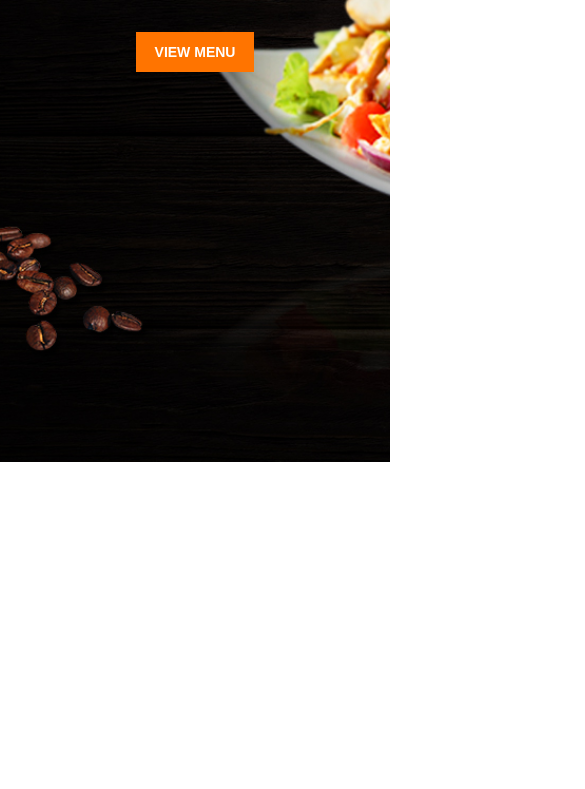
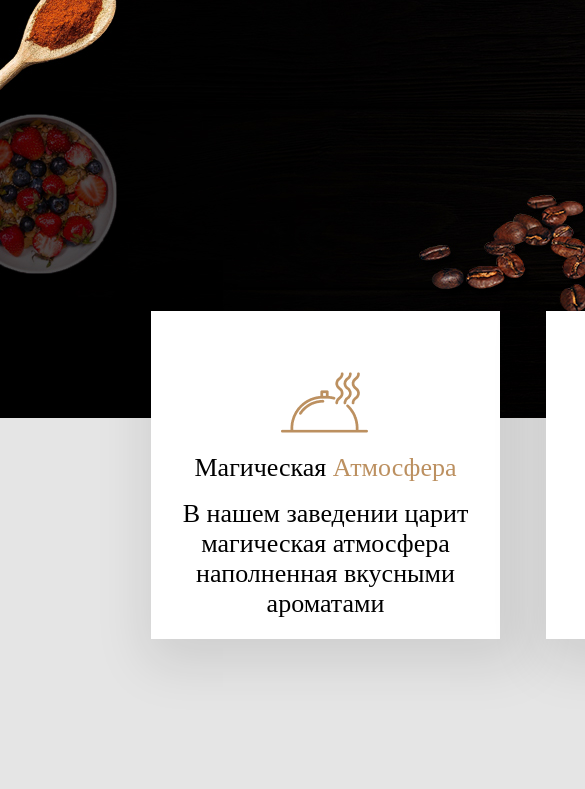
Before and after one commit to VitaliyKrymov/apr_2021_git, a plain HTML site: page HTMLhomework/restaurant/index.html in a window 390 px wide. Shown: the part 382-1171 px from the top of the page, 585 px wide, since content can reach past the window. Before the commit the page ends 844 px from the top, so only its background shows below. Drawn offline with Linux system fonts and the light colour scheme.

Commit message:
restaurant add mobile version 29 10 21

```diff
--- a/HTMLhomework/restaurant/css/style.css
+++ b/HTMLhomework/restaurant/css/style.css
@@ -132,13 +132,15 @@ table {
 }
 
 .wrapper {
-    max-width: 1200px;
+    max-width: 1440px;
     margin: 0 auto;
     padding: 0 20px;
 }
 
 .header {
-    height: 100vh;
+    /*height: 100vh;*/
+    width: 1440px;
+    height: 800px;
     background: url("../image/bg.png") no-repeat center/cover;
 }
 
@@ -268,5 +270,60 @@ table {
     display: none;
     width: 30px;
     flex-direction: column;
-    row-gap:4px ;
+    row-gap: 4px;
 }
+
+.dishes {
+    width: 1440px;
+    height: 371px;
+    display: flex;
+    background-color: #E5E5E5;
+    justify-content: center;
+    box-sizing: border-box;
+}
+
+.intro__box {
+    width: 1138px;
+    height: 328px;
+    position: relative;
+    top: -107px;
+    display: flex;
+    justify-content: space-between;
+}
+
+.intro {
+    width: 349px;
+    height: 328px;
+    background-color: #FFFFFF;
+    position: relative;
+    box-shadow: 10px 10px 50px 15px rgba(0, 0, 0, 0.1);
+    display: flex;
+    flex-direction: column;
+    align-items: center;
+
+}
+
+.intro_img {
+    margin: 48px 132px 4px 130px;
+}
+
+.intro_plus {
+    Font-family: serif;
+    font-size: 26px;
+    line-height: 30px;
+    height: 26px;
+}
+
+.p_broun {
+    color: #BC9060;
+}
+
+.about_restaurant {
+    width: 376px;
+    height: 85px;
+    Font-family: serif;
+    font-size: 26px;
+    line-height: 30px;
+    margin-top: 20px;
+    text-align: center;
+}
--- a/HTMLhomework/restaurant/index.html
+++ b/HTMLhomework/restaurant/index.html
@@ -59,6 +59,34 @@
         </div>
     </div>
 
+    <div class="dishes ">
+        <div class="intro__box">
+
+            <div class="intro">
+                <div class="intro_img"><img src="image/Mask%20Group.png" alt="imageIntro"></div>
+                <p class="intro_plus"><span class="p_black">Магическая</span> <span class="p_broun">Атмосфера</span></p>
+                <div class="about_restaurant">В нашем заведении царит магическая атмосфера
+                    наполненная вкусными ароматами</div>
+            </div>
+
+            <div class="intro">
+                <div class="intro_img"><img src="image/Mask%20Group.png" alt="imageIntro"></div>
+                <p class="intro_plus"><span class="p_black">Лучшее качество</span> <span class="p_broun">Еды</span></p>
+                <div class="about_restaurant"><p>Качество нашей</p> <p>Еды - отменное!</p></div>
+
+            </div>
+            <div class="intro">
+                <div class="intro_img"><img src="image/Mask%20Group.png" alt="imageIntro"></div>
+                <p class="intro_plus"><span class="p_black">Недорогая</span> <span class="p_broun">Еда</span></p>
+                <div class="about_restaurant"><p>Стоимость нашей Еды</p>
+                    <p>зависит только от ее</p> <p>количества. Качество</p> <p>всегда на высоте!</p></div>
+
+            </div>
+
+        </div>
+
+    </div>
+
 </body>
 
 </html>
```
Also changed, not shown: HTMLhomework/restaurant/image/Mask Group.png (added).
